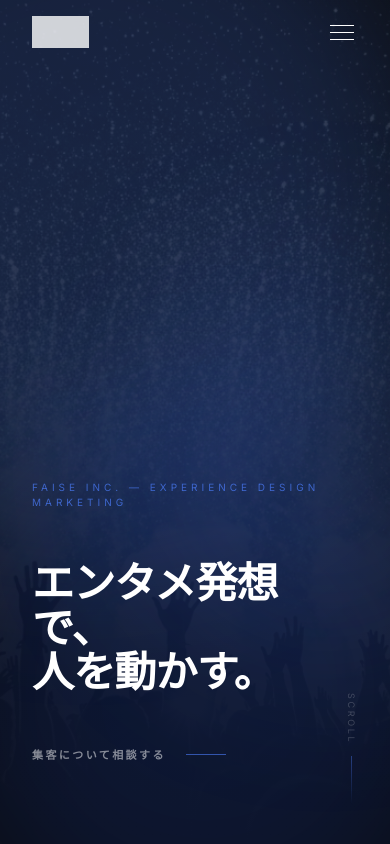
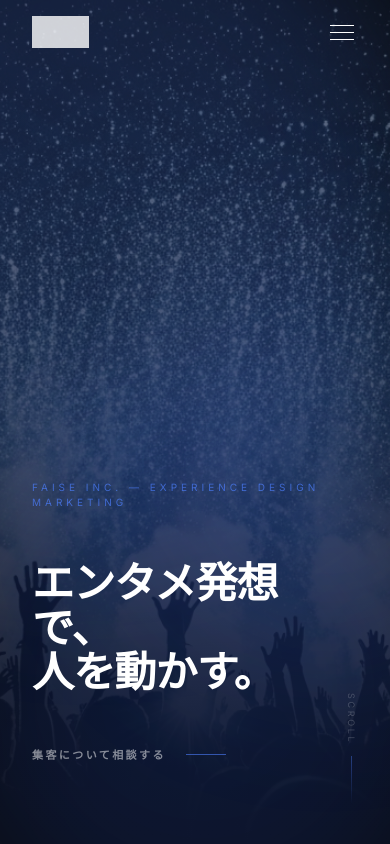
Before and after one commit to fukunaga-faise/faise-lp, a Next.js app: page / in a window 390 px wide. Shown: the top 844 px of the page. Built offline with nearby package versions, Linux system fonts and the light colour scheme.

Commit message:
Fix Hero: increase bg opacity, reduce mobile top spacing

```diff
--- a/src/components/Hero.tsx
+++ b/src/components/Hero.tsx
@@ -30,7 +30,7 @@ export default function Hero() {
 
   return (
     <>
-      <section className="relative min-h-[100dvh] flex flex-col justify-end bg-[#0a0a0a] px-8 md:px-20 pb-20 md:pb-28 overflow-hidden">
+      <section className="relative min-h-[100dvh] flex flex-col justify-end bg-[#0a0a0a] px-8 md:px-20 pt-32 pb-20 md:pt-0 md:pb-28 overflow-hidden">
 
         {/* Background image */}
         <div className="absolute inset-0 pointer-events-none">
@@ -38,9 +38,9 @@ export default function Hero() {
             src="/images/bg-candidate-k.jpg"
             alt=""
             aria-hidden="true"
-            className="w-full h-full object-cover opacity-20 select-none"
+            className="w-full h-full object-cover opacity-40 select-none"
           />
-          <div className="absolute inset-0 bg-gradient-to-t from-[#0a0a0a] via-[#0a0a0a]/60 to-[#0a0a0a]/20" />
+          <div className="absolute inset-0 bg-gradient-to-t from-[#0a0a0a] via-[#0a0a0a]/40 to-transparent" />
         </div>
 
         {/* Animated blobs */}
```
